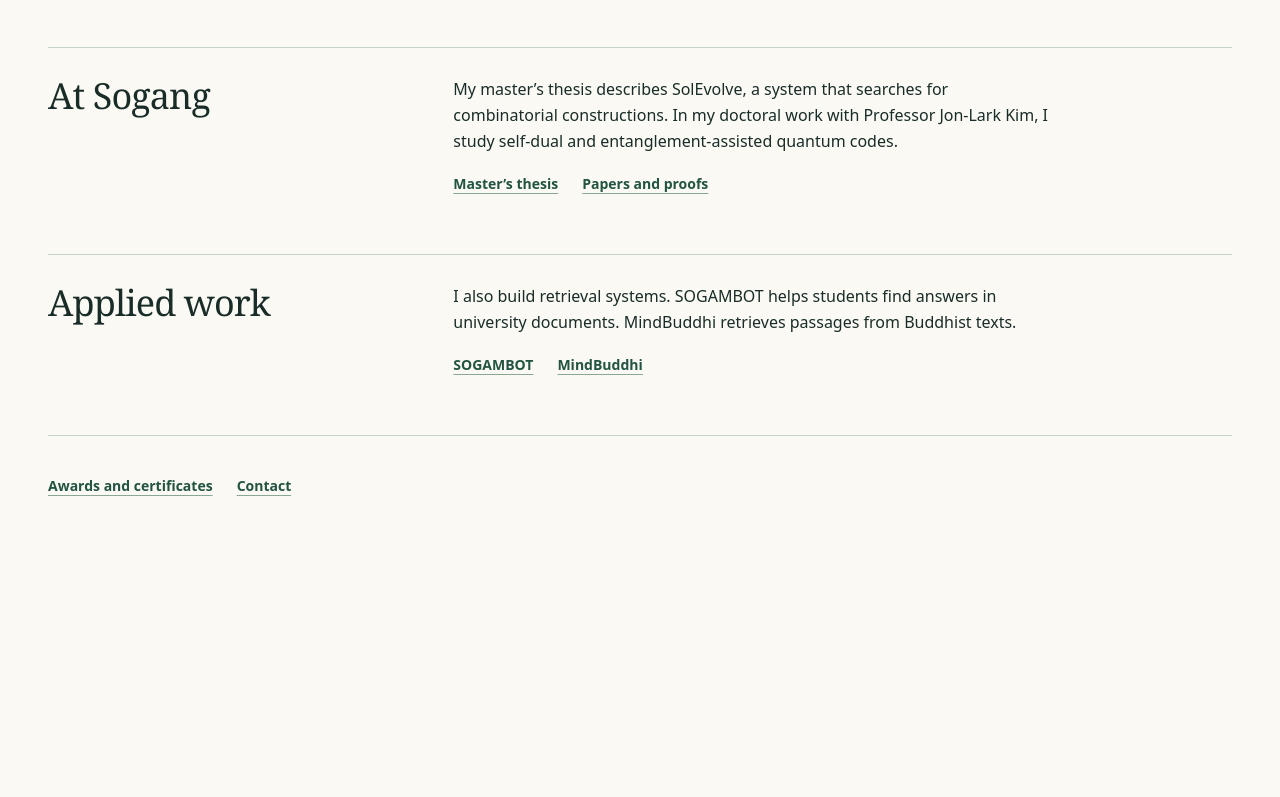
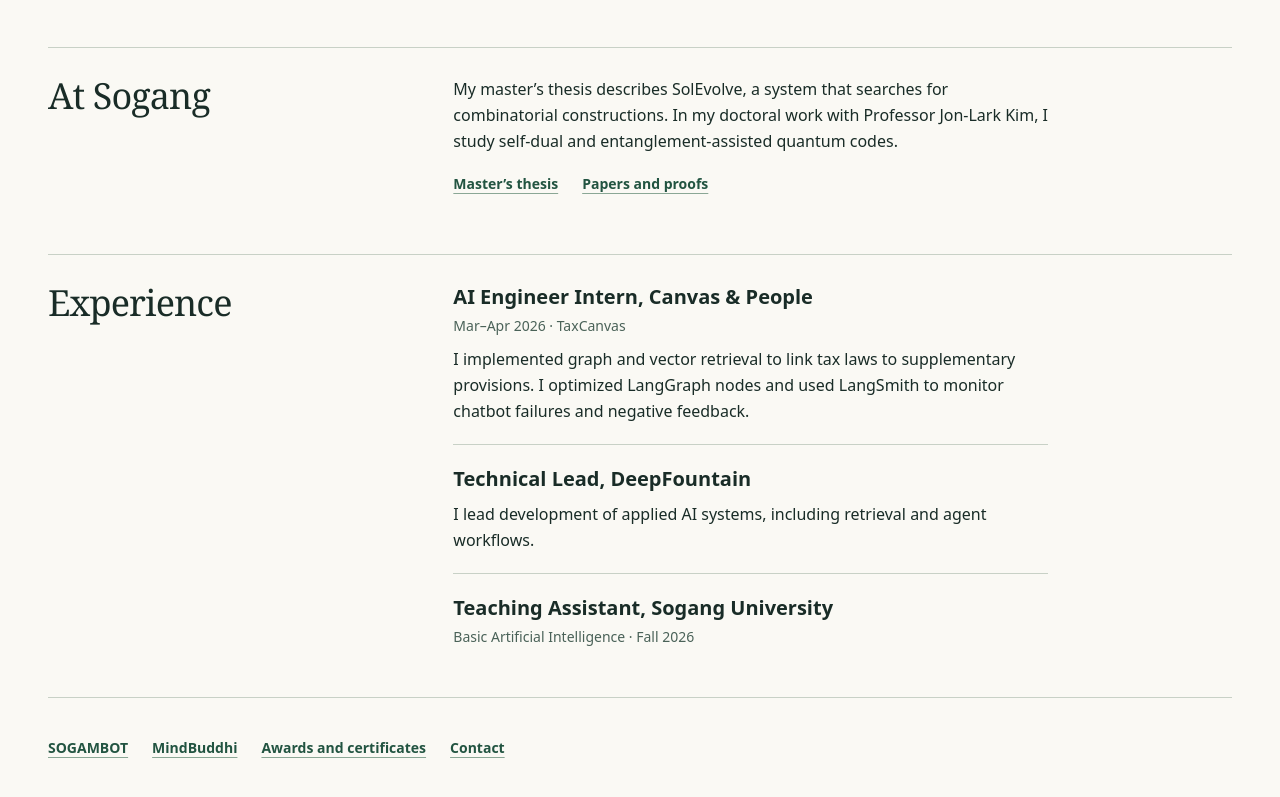
Before and after one commit to LeGenAI/jhbaek, a Next.js app: page /about in a window 1280 px wide. Shown: the part 337-1134 px from the top of the page. Before the commit the page ends 925 px from the top, so only its background shows below. Built offline with nearby package versions, Linux system fonts and the light colour scheme; no server answers.

Commit message:
Update About with TaxCanvas, DeepFountain, and teaching experience

```diff
--- a/src/app/about/page.tsx
+++ b/src/app/about/page.tsx
@@ -27,17 +27,27 @@ export default function AboutPage() {
           </div>
         </div>
       </section>
-      <section className="section-rule grid gap-4 md:grid-cols-[1fr_2fr]">
-        <h2 className="section-title">Applied work</h2>
-        <div className="max-w-prose">
-          <p className="leading-relaxed">I also build retrieval systems. SOGAMBOT helps students find answers in university documents. MindBuddhi retrieves passages from Buddhist texts.</p>
-          <div className="mt-2 flex flex-wrap gap-x-6">
-            <Link className="source-link" href="/research/projects/sogambot">SOGAMBOT</Link>
-            <Link className="source-link" href="/research/projects/mindbuddhi">MindBuddhi</Link>
-          </div>
-        </div>
+      <section aria-labelledby="experience" className="section-rule grid gap-4 md:grid-cols-[1fr_2fr]">
+        <h2 id="experience" className="section-title scroll-mt-20">Experience</h2>
+        <ul className="max-w-prose divide-y divide-[#c8d1c6]">
+          <li className="pb-5">
+            <h3 className="text-xl font-semibold">AI Engineer Intern, Canvas &amp; People</h3>
+            <p className="meta-text mt-1">Mar–Apr 2026 · TaxCanvas</p>
+            <p className="mt-2 leading-relaxed">I implemented graph and vector retrieval to link tax laws to supplementary provisions. I optimized LangGraph nodes and used LangSmith to monitor chatbot failures and negative feedback.</p>
+          </li>
+          <li className="py-5">
+            <h3 className="text-xl font-semibold">Technical Lead, DeepFountain</h3>
+            <p className="mt-2 leading-relaxed">I lead development of applied AI systems, including retrieval and agent workflows.</p>
+          </li>
+          <li className="pt-5">
+            <h3 className="text-xl font-semibold">Teaching Assistant, Sogang University</h3>
+            <p className="meta-text mt-1">Basic Artificial Intelligence · Fall 2026</p>
+          </li>
+        </ul>
       </section>
       <div className="section-rule flex flex-wrap gap-x-6">
+        <Link className="source-link" href="/research/projects/sogambot">SOGAMBOT</Link>
+        <Link className="source-link" href="/research/projects/mindbuddhi">MindBuddhi</Link>
         <Link className="source-link" href="/awards">Awards and certificates</Link>
         <Link className="source-link" href="/contact">Contact</Link>
       </div>
```
